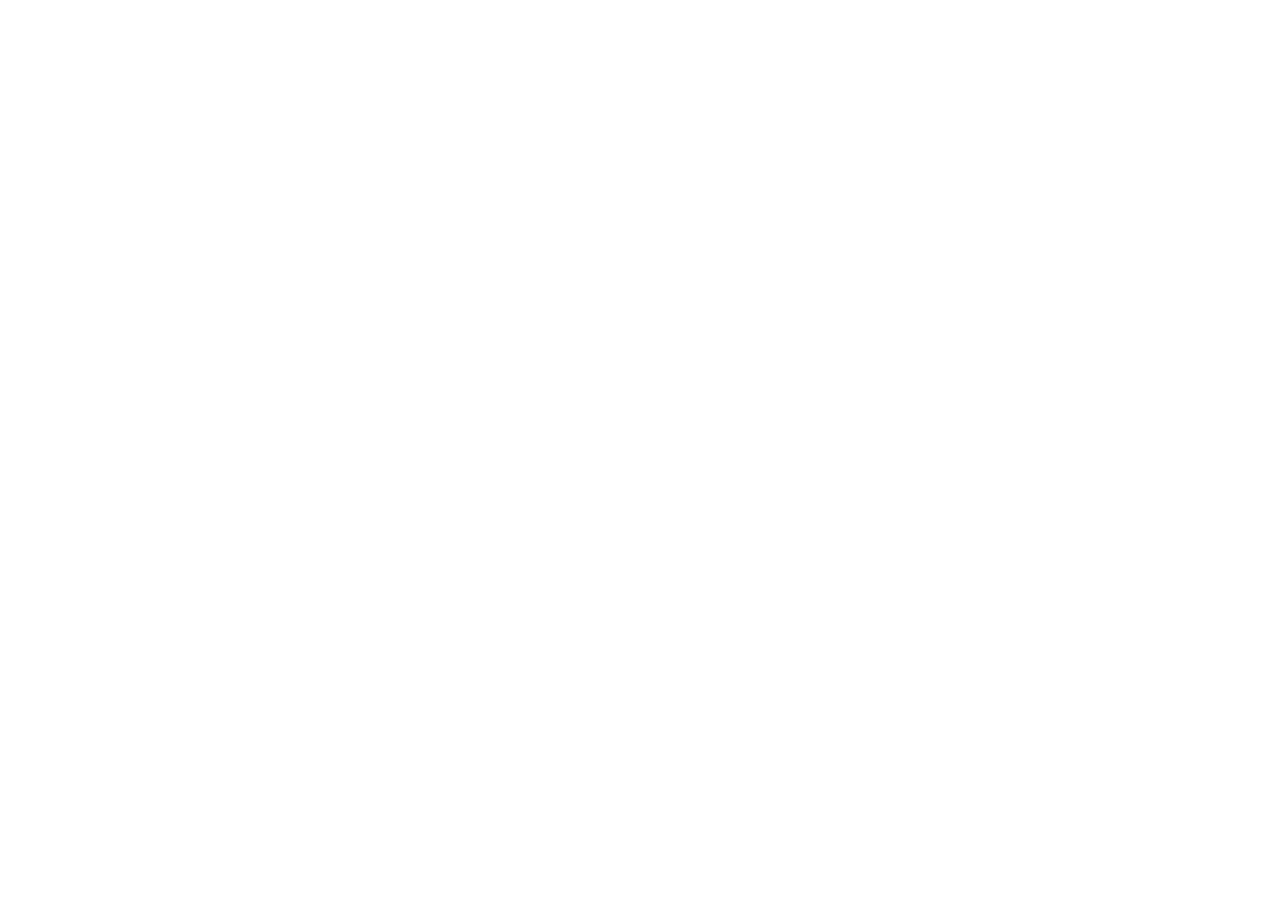
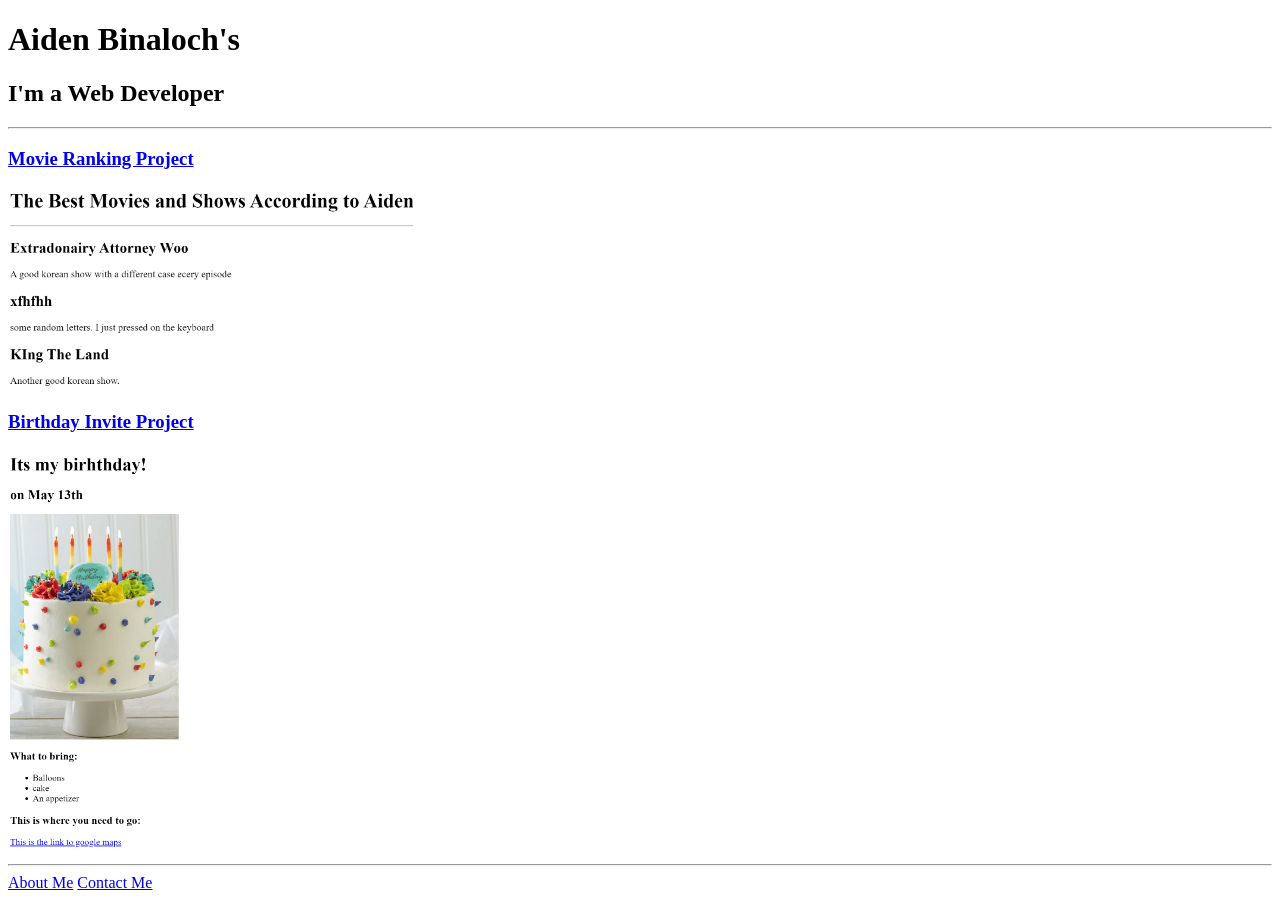
Before and after one commit to the-chill-programming-squad/html-portfolio, a plain HTML site: page index.html in a window 1280 px wide. Before the commit the page ends 800 px from the top, so only its background shows below. Drawn offline with Linux system fonts and the light colour scheme.

Commit message:
Add files via upload

```diff
--- a/index.html
+++ b/index.html
@@ -13,3 +13,24 @@ HINT for TODO 6: You can use the height attribute set to 200 to make the image s
 https://developer.mozilla.org/en-US/docs/Web/HTML/Element/img#attr-height -->
 
 <!-- TODO 7: Add the Contact Me and About Me page links -->
+
+<!DOCTYPE html>
+<html lang="en">
+<head>
+    <meta charset="UTF-8">
+    <meta name="viewport" content="width=device-width, initial-scale=1.0">
+    <title>Aiden's page</title>
+</head>
+<body>
+    <h1>Aiden Binaloch's</h1>
+    <h2>I'm a Web Developer</h2>
+    <hr />
+    <h3><a href="./public/mymovieranking.html">Movie Ranking Project</a></h3>
+    <img src="./assets/images/movierankingscreenshot.png" height="200" alt="movie ranking project preview"/>
+    <h3><a href="./public/Mybirthdayparty.html">Birthday Invite Project</a></h3>
+    <img src="./assets/images/birthdayscreenshot.png" height="400" alt="birthday invite project preview"/>
+    <hr />
+    <a href="./public/aboutme.html">About Me</a>
+    <a href="./public/contactme.html">Contact Me</a>
+</body>
+</html>
```
